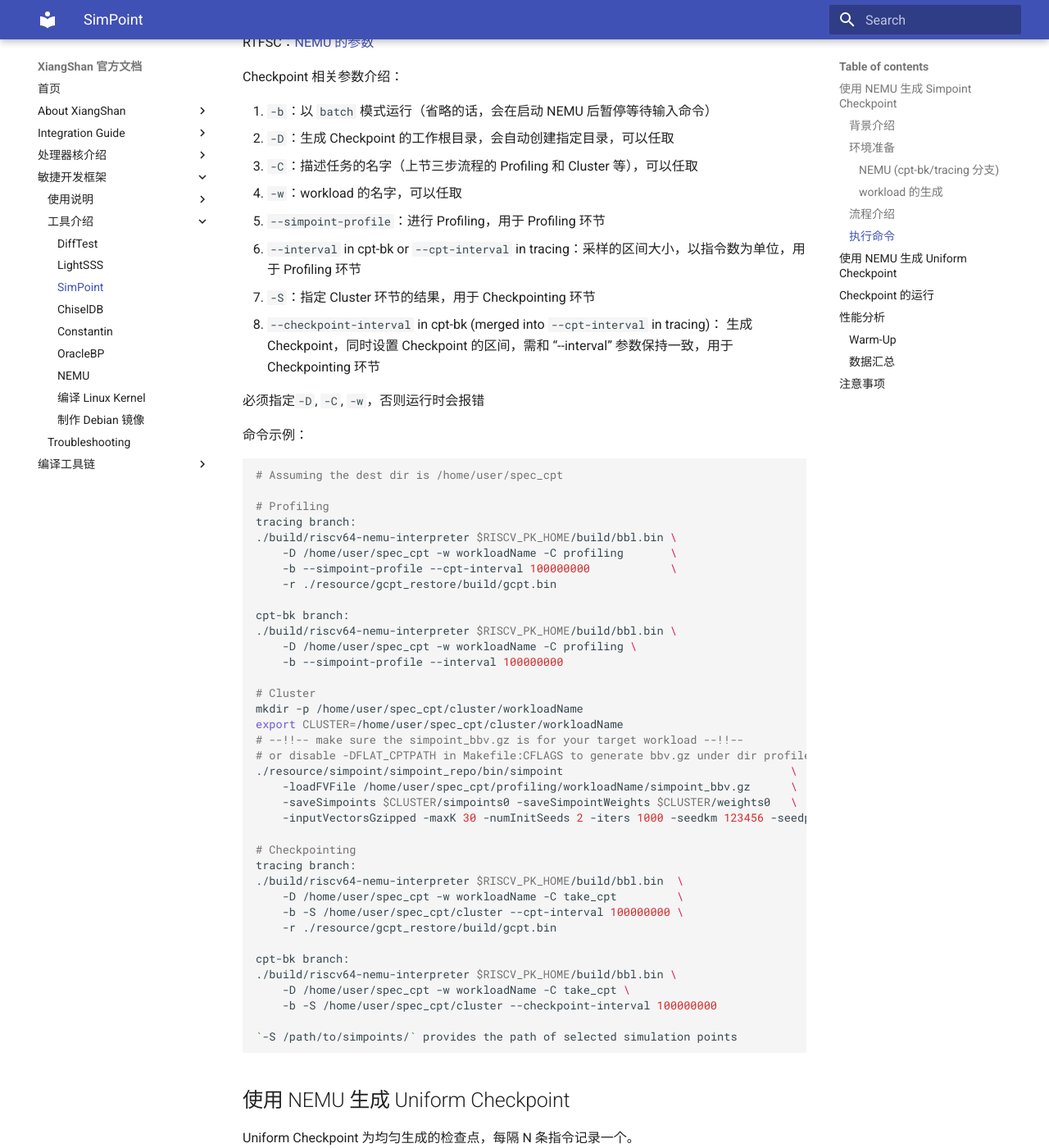
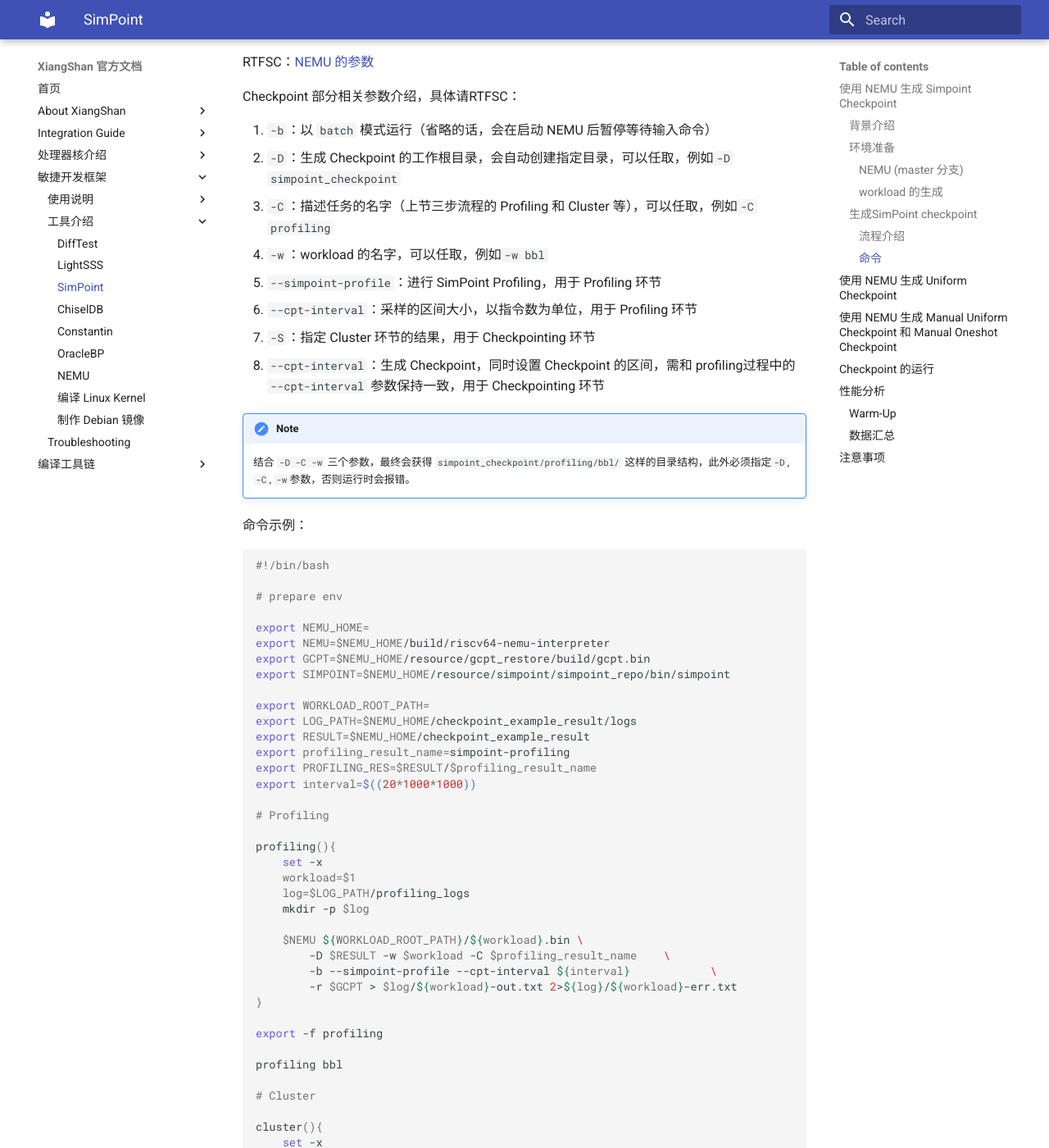
Before and after one commit to OpenXiangShan/XiangShan-doc, an MkDocs documentation site: the page built from docs/tools/simpoint.md, in a window 1280 px wide and 1400 px high, scrolled down 2272 px. Shown: the whole window at 82% size. Built offline with MkDocs 1.6.1 and Material for MkDocs 9.7.7, drawn with Linux system fonts in a browser that asks for light colours; some of the changed text lies outside the part shown.

Commit message:
Update simpoint.md
Signed-off-by: jiaxiaoyu <xyyy1420@gmail.com>

````diff
--- a/docs/tools/simpoint.md
+++ b/docs/tools/simpoint.md
@@ -3,11 +3,7 @@ Checkpoint 的生成和运行
 ## 使用 NEMU 生成 Simpoint Checkpoint
 
 !!! note
-    Checkpoint 相关的功能目前依赖于独立的 NEMU 分支，主线上的 NEMU 并不支持 Checkpoint 生成。
-    cpt-bk分支和tracing分支支持simpoint profiling和生成checkpoint。
-    其中cpt-bk分支是旧版的，可能缺乏最新的bug修复和feature，例如profiling速度会比tracing慢10倍以上。
-    对于cpt-bk分支的bug，我们不再进行修复。
-    此外，tracing分支的API和cpt-bk分支略有修改，主要修改了一些有歧义的参数名称，我们在文档中进行了更新。
+    Checkpoint 相关的功能目前使用 NEMU 的 master 分支。之前使用的 tracing 和 cpt-bk 分支虽然也支持simpoint profiling和checkpoint，但是我们不再进行维护、修复bug或提供任何支持。
 
 ### 背景介绍
 
@@ -17,34 +13,33 @@ Simpoint Checkpoint 会根据程序特性找到具有代表性的检查点。如
 - [Checkpoint + Sampling：10 小时内估算出 RISC-V CPU 的 SPEC 分数](https://www.bilibili.com/video/BV1eb4y167cE)
 - [关于SimPoint的一些笔记](https://zhuanlan.zhihu.com/p/380561873)
 
-需要注意的是SimPoint不是香山团队发明的，是UCSD发明的。
-我们只是提出了一套RISC-V的基础设施来使得checkpoint可以跨平台使用。
-因此关于SimPoint原理性的问题建议读论文，不建议发issue。
+需要注意的是 SimPoint 不是香山团队发明的，是 UCSD 发明的。
+我们只是提出了一套 RISC-V 的基础设施来使得 checkpoint 可以跨平台使用。
+因此关于 SimPoint 原理性的问题建议读论文，不建议发 issue。
 
 ### 环境准备
 
-关于 NEMU 的基本使用方式，可以参考 [NEMU 的使用指南](nemu.md)
+关于 NEMU 的基本使用方式，可以参考 [NEMU 的使用指南](https://github.com/OpenXiangShan/NEMU/tree/master/README.md)
 
-#### [NEMU (cpt-bk/tracing 分支)](https://github.com/OpenXiangShan/NEMU/tree/cpt-bk)
+#### [NEMU (master 分支)](https://github.com/OpenXiangShan/NEMU/tree/master)
 
-1. NEMU 拥有一个 submodule `NEMU/resource/simpoint` ，使用 `git submodule update --init` 下载同步，并编译（`analysiscode` 目录下执行 `make simpoint` ），得到可执行文件 `NEMU/resource/simpoint/bin/simpoint`
-2. 在 `NEMU/resource/gcpt_restore` 目录下执行 `make` 命令编译，得到`gcpt.bin`
-3. cpt-bk分支：在 `NEMU` 目录下执行 `make ISA=riscv64 XIANGSHAN=1` 生成 NEMU 的可执行文件。
-   tracing分支：在 `NEMU` 目录下执行 `make riscv64-xs-simpoint_defconfig; make menuconfig # --> Save; make -j` 生成 NEMU 的可执行文件。
-
-
+1. 使用 `git submodule update --init` 下载同步NEMU的submodule
+2. 在 `$NEMU_HOME/resource/simpoint/simpoint_repo` 目录下执行 `make`，得到可执行文件 `NEMU/resource/simpoint/simpoint_repo/bin/simpoint`
+2. 在 `$NEMU_HOME` 目录下使用 `make riscv64-xs_defconfig` 配置NEMU，然后使用 `make menuconfig` 按需调整配置选项，最后使用 `make -j` 生成NEMU的可执行文件
+3. 在 `$NEMU_HOME/resource/gcpt_restore` 目录下执行 `make` 命令编译，得到`gcpt.bin`
 
 #### workload 的生成
 
-因为checkpoint的原理，我们不支持在 M 态下生成checkpoint([Issue #54](https://github.com/OpenXiangShan/NEMU/issues/54))，
-因此 workload 需要运行在 S 态或 U 态下运行，比如 Linux 上运行 SPEC2006。构建的方法可以参考 [Linux Kernel for XiangShan in EMU](linux-kernel-for-xs.md) 。
+!!! note
+    因为 checkpoint 的原理，我们不建议在 M 态下生成 checkpoint ([Issue #54](https://github.com/OpenXiangShan/NEMU/issues/54))，如果您一定要在 M 态生成 checkpoint，我们不会提供任何支持。
+
+在 S 态或 U 态下运行 workload，比如 Linux 上运行 SPEC2006。构建的方法可以参考 [Linux Kernel for XiangShan in EMU](linux-kernel-for-xs.md) 。
 
 NEMU 生成 checkpoint 时，需要添加一段恢复程序 `gcpt.bin`，在 `(0x80000000, 0xa0000)`。因此在生成 workload 时，需要避开这一段空间，将起始地址设置在 `0x800a0000` 。如在 [riscv-pk/bbl/bbl.lds](https://github.com/OpenXiangShan/riscv-pk/blob/noop/bbl/bbl.lds#L15) 中，修改为 `. = MEM_START + 0xa0000` 。
 
 **NEMU 默认不会进入 checkpoint 模式**，需要使用 NEMU 自定义指令进行模式转换。
 
-RTFSC: [nemu_trap](https://github.com/OpenXiangShan/NEMU/blob/cpt-bk/src/isa/riscv64/exec/special.c#L25)
-
+RTFSC: [nemu_trap](https://github.com/OpenXiangShan/NEMU/blob/54894f558d61a5833260f1f158452d24ea6237c1/src/isa/riscv64/instr/special.h#L36)
 具体如下：
 
 1. NEMU 使用 nemu_trap 指令（0x6b），进行 `结束运行`，`关闭时钟中断`，`进入 Simpoint Profiling 模式` ，具体行为由 `a0` 寄存器内容决定。
@@ -74,8 +69,8 @@ int main(){
 ```
 
 
-
-### 流程介绍
+### 生成SimPoint checkpoint
+#### 流程介绍
 
 生成 Simpoint Checkpoint 分三步：
 
@@ -83,82 +78,218 @@ int main(){
 2. Cluster 聚类，得到权重最高的多个程序片段（节点）
 3. Checkpointing 生成，再执行一轮 workload，根据聚类的结果生成对应的 Checkpoint
 
-### 执行命令
+#### 命令
 
-RTFSC：[NEMU 的参数](https://github.com/OpenXiangShan/NEMU/blob/cpt-bk/src/monitor/monitor.c#L178)
+RTFSC：[NEMU 的参数](https://github.com/OpenXiangShan/NEMU/blob/54894f558d61a5833260f1f158452d24ea6237c1/src/monitor/monitor.c#L232)
 
-Checkpoint 相关参数介绍：
+Checkpoint 部分相关参数介绍，具体请RTFSC：
 
 1. `-b`：以 `batch` 模式运行（省略的话，会在启动 NEMU 后暂停等待输入命令）
-2. `-D`：生成 Checkpoint 的工作根目录，会自动创建指定目录，可以任取
-3. `-C`：描述任务的名字（上节三步流程的 Profiling 和 Cluster 等），可以任取
-4. `-w`：workload 的名字，可以任取
-5. `--simpoint-profile`：进行 Profiling，用于 Profiling 环节
-6. `--interval` in cpt-bk or `--cpt-interval` in tracing：采样的区间大小，以指令数为单位，用于 Profiling 环节
+2. `-D`：生成 Checkpoint 的工作根目录，会自动创建指定目录，可以任取，例如`-D simpoint_checkpoint`
+3. `-C`：描述任务的名字（上节三步流程的 Profiling 和 Cluster 等），可以任取，例如`-C profiling`
+4. `-w`：workload 的名字，可以任取，例如`-w bbl`
+5. `--simpoint-profile`：进行 SimPoint Profiling，用于 Profiling 环节
+6. `--cpt-interval`：采样的区间大小，以指令数为单位，用于 Profiling 环节
 7. `-S`：指定 Cluster 环节的结果，用于 Checkpointing 环节
-8. `--checkpoint-interval` in cpt-bk (merged into `--cpt-interval` in tracing)：
-生成 Checkpoint，同时设置 Checkpoint 的区间，需和 “--interval” 参数保持一致，用于 Checkpointing 环节
+8. `--cpt-interval`：生成 Checkpoint，同时设置 Checkpoint 的区间，需和 profiling过程中的 `--cpt-interval` 参数保持一致，用于 Checkpointing 环节
 
-必须指定`-D`, `-C`, `-w`，否则运行时会报错
+!!! note
+    结合 `-D -C -w` 三个参数，最终会获得 `simpoint_checkpoint/profiling/bbl/` 这样的目录结构，此外必须指定`-D`, `-C`, `-w`参数，否则运行时会报错。
 
 命令示例：
 
 ```shell
-# Assuming the dest dir is /home/user/spec_cpt
+#!/bin/bash
+
+# prepare env
+
+export NEMU_HOME=
+export NEMU=$NEMU_HOME/build/riscv64-nemu-interpreter
+export GCPT=$NEMU_HOME/resource/gcpt_restore/build/gcpt.bin
+export SIMPOINT=$NEMU_HOME/resource/simpoint/simpoint_repo/bin/simpoint
+
+export WORKLOAD_ROOT_PATH=
+export LOG_PATH=$NEMU_HOME/checkpoint_example_result/logs
+export RESULT=$NEMU_HOME/checkpoint_example_result
+export profiling_result_name=simpoint-profiling
+export PROFILING_RES=$RESULT/$profiling_result_name
+export interval=$((20*1000*1000))
 
 # Profiling
-tracing branch:
-./build/riscv64-nemu-interpreter $RISCV_PK_HOME/build/bbl.bin \
-    -D /home/user/spec_cpt -w workloadName -C profiling       \
-    -b --simpoint-profile --cpt-interval 100000000            \
-    -r ./resource/gcpt_restore/build/gcpt.bin
 
-cpt-bk branch:
-./build/riscv64-nemu-interpreter $RISCV_PK_HOME/build/bbl.bin \
-	-D /home/user/spec_cpt -w workloadName -C profiling \
-	-b --simpoint-profile --interval 100000000
+profiling(){
+    set -x
+    workload=$1
+    log=$LOG_PATH/profiling_logs
+    mkdir -p $log
+
+    $NEMU ${WORKLOAD_ROOT_PATH}/${workload}.bin \
+        -D $RESULT -w $workload -C $profiling_result_name    \
+        -b --simpoint-profile --cpt-interval ${interval}            \
+        -r $GCPT > $log/${workload}-out.txt 2>${log}/${workload}-err.txt
+}
+
+export -f profiling
+
+profiling bbl
 
 # Cluster
-mkdir -p /home/user/spec_cpt/cluster/workloadName
-export CLUSTER=/home/user/spec_cpt/cluster/workloadName
-# --!!-- make sure the simpoint_bbv.gz is for your target workload --!!--
-# or disable -DFLAT_CPTPATH in Makefile:CFLAGS to generate bbv.gz under dir profile/workloadName
-./resource/simpoint/simpoint_repo/bin/simpoint                                  \
-    -loadFVFile /home/user/spec_cpt/profiling/workloadName/simpoint_bbv.gz      \
-    -saveSimpoints $CLUSTER/simpoints0 -saveSimpointWeights $CLUSTER/weights0   \
-    -inputVectorsGzipped -maxK 30 -numInitSeeds 2 -iters 1000 -seedkm 123456 -seedproj 654321
+
+cluster(){
+    set -x
+    workload=$1
+
+    export CLUSTER=$RESULT/cluster/${workload}
+    mkdir -p $CLUSTER
+
+    random1=`head -20 /dev/urandom | cksum | cut -c 1-6`
+    random2=`head -20 /dev/urandom | cksum | cut -c 1-6`
+
+    log=$LOG_PATH/cluster_logs/cluster
+    mkdir -p $log
+
+    $SIMPOINT \
+        -loadFVFile $PROFILING_RES/${workload}/simpoint_bbv.gz \
+        -saveSimpoints $CLUSTER/simpoints0 -saveSimpointWeights $CLUSTER/weights0 \
+        -inputVectorsGzipped -maxK 30 -numInitSeeds 2 -iters 1000 -seedkm ${random1} -seedproj ${random2} \
+        > $log/${workload}-out.txt 2> $log/${workload}-err.txt
+}
+
+export -f cluster
+
+cluster bbl
 
 # Checkpointing
-tracing branch:
-./build/riscv64-nemu-interpreter $RISCV_PK_HOME/build/bbl.bin  \
-    -D /home/user/spec_cpt -w workloadName -C take_cpt         \
-    -b -S /home/user/spec_cpt/cluster --cpt-interval 100000000 \
-    -r ./resource/gcpt_restore/build/gcpt.bin
 
-cpt-bk branch:
-./build/riscv64-nemu-interpreter $RISCV_PK_HOME/build/bbl.bin \
-	-D /home/user/spec_cpt -w workloadName -C take_cpt \
-	-b -S /home/user/spec_cpt/cluster --checkpoint-interval 100000000
+checkpoint(){
+    set -x
+    workload=$1
 
-`-S /path/to/simpoints/` provides the path of selected simulation points
+    export CLUSTER=$RESULT/cluster
+    log=$LOG_PATH/checkpoint_logs
+    mkdir -p $log
+    $NEMU ${WORKLOAD_ROOT_PATH}/${workload}.bin  \
+         -D $RESULT -w ${workload} -C spec-cpt   \
+         -b -S $CLUSTER --cpt-interval $interval \
+         -r $GCPT > $log/${workload}-out.txt 2>$log/${workload}-err.txt
+}
+
+export -f checkpoint
+
+checkpoint bbl
 
 ```
 
 ## 使用 NEMU 生成 Uniform Checkpoint
 
-Uniform Checkpoint 为均匀生成的检查点，每隔 N 条指令记录一个。
+Uniform Checkpoint 为均匀生成的检查点，每隔 interval 条指令记录一个。
 
-[NEMU (Master 分支)]([OpenXiangShan/NEMU (github.com)](https://github.com/OpenXiangShan/NEMU)) 支持 Uniform Checkpoint 的生成。在仓库的 [README](https://github.com/OpenXiangShan/NEMU#prepare-workloads:~:text=2%2Diteration.bin-,Prepare%20workloads,-Link%20your%20bbl) 中介绍了使用方法。
+[NEMU (Master 分支)](https://github.com/OpenXiangShan/NEMU) 支持 Uniform Checkpoint 的生成。
 
+命令示例：
+
+```
+#!/bin/bash
+
+# prepare env
+
+export NEMU_HOME=
+export NEMU=$NEMU_HOME/build/riscv64-nemu-interpreter
+export GCPT=$NEMU_HOME/resource/gcpt_restore/build/gcpt.bin
+export SIMPOINT=$NEMU_HOME/resource/simpoint/simpoint_repo/bin/simpoint
+
+export WORKLOAD_ROOT_PATH=
+export LOG_PATH=$NEMU_HOME/checkpoint_example_result/logs
+export RESULT=$NEMU_HOME/checkpoint_example_result
+export profiling_result_name=simpoint-profiling
+export PROFILING_RES=$RESULT/$profiling_result_name
+export interval=$((20*1000*1000))
+
+uniform_cpt(){
+    set -x
+    workload=$1
+    log=$LOG_PATH/uniform
+    mkdir -p $log
+    name="uniform"
+
+    $NEMU ${WORKLOAD_ROOT_PATH}/${workload}.bin                   \
+        -D $RESULT -w $workload -C $name                          \
+        -b -u --cpt-interval ${interval} --dont-skip-boot         \
+        -r $GCPT > $log/${workload}-out.txt 2>${log}/${workload}-err.txt
+}
+
+export -f uniform_cpt
+
+uniform_cpt bbl
+
+```
+
+## 使用 NEMU 生成 Manual Uniform Checkpoint 和 Manual Oneshot Checkpoint
+
+Manual oneshot checkpoint 在用户按下 ctrl-c 后马上生成一个 checkpoint，Manual uniform checkpoint 在用户按下 ctrl-c 后生成均匀的间隔为 interval 的 checkpoint。但是要注意的是，这两种方法不能在脚本中运行，并且生成 checkpoint 之后只能通过 kill 进程的方式来结束 NEMU 的运行。
+
+[NEMU (Master 分支)](https://github.com/OpenXiangShan/NEMU) 支持 Manual oneshot checkpoint 和 Manual uniform checkpoint 生成。
+
+```
+#!/bin/bash
+
+# prepare env
+
+export NEMU_HOME=
+export NEMU=$NEMU_HOME/build/riscv64-nemu-interpreter
+export GCPT=$NEMU_HOME/resource/gcpt_restore/build/gcpt.bin
+export SIMPOINT=$NEMU_HOME/resource/simpoint/simpoint_repo/bin/simpoint
+
+export WORKLOAD_ROOT_PATH=
+export LOG_PATH=$NEMU_HOME/checkpoint_example_result/logs
+export RESULT=$NEMU_HOME/checkpoint_example_result
+export profiling_result_name=simpoint-profiling
+export PROFILING_RES=$RESULT/$profiling_result_name
+export interval=$((20*1000*1000))
+
+# Manual oneshot checkpoint
+manual_oneshot_cpt(){
+    set -x
+    workload=$1
+    log=$LOG_PATH/manual_oneshot/${workload}
+    mkdir -p $log
+
+    name="manual_oneshot"
+
+    $NEMU ${WORKLOAD_ROOT_PATH}/${workload}-bbl-linux-spec.bin \
+        -D $RESULT -w $workload -C $name      \
+        -b --cpt-interval ${interval}            \
+        --manual-oneshot-cpt \
+        -r $GCPT > $log/${workload}-out.txt 2>${log}/${workload}-err.txt
+
+}
+
+# Manual uniform checkpoint
+manual_uniform_cpt(){
+    set -x
+    workload=$1
+    log=$LOG_PATH/manual_uniform
+    mkdir -p $log
+    name="manual_uniform"
+
+    $NEMU ${WORKLOAD_ROOT_PATH}/${workload}-bbl-linux-spec.bin \
+        -D $RESULT -w $workload -C $name      \
+        -b --cpt-interval ${interval}            \
+        --manual-uniform-cpt \
+        -r $GCPT > $log/${workload}-out.txt 2>${log}/${workload}-err.txt
+
+}
+
+```
 
 ## Checkpoint 的运行
 
 - NEMU 运行检查点：
 
     ```shell
-    ./build/riscv64-nemu-interpreter -b\
-      --restore \
-      $TARGET_CPT_GZ
+    ./build/riscv64-nemu-interpreter -b \
+      --restore $TARGET_CPT_GZ          \
+      -r ./resource/gcpt_resource/build/gcpt.bin
     ```
 
   - 如果在打印寄存器前报错`CONFIG_MEM_COMPRESS is disabled, turn it on in menuconfig!`
@@ -168,7 +299,7 @@ Uniform Checkpoint 为均匀生成的检查点，每隔 N 条指令记录一个
 
 - 香山仿真运行检查点：
 
-  - Checkpoint 生成的 gz 文件可以当成正常的 workload 使用，可参考[香山仿真流程](./xsenv.md#生成香山核的仿真程序)
+  - Checkpoint 生成的 gz/zstd 文件可以通过 gcpt_restore 恢复到内存中运行，可参考[香山仿真流程](./xsenv.md#生成香山核的仿真程序)
 
     ```shell
     ./build/emu -i $TARGET_CPT_GZ
@@ -195,4 +326,6 @@ NEMU 执行 workload 的结尾，会打印出执行的指令数。
 1. workload 本身是正确的
 2. NEMU 可以正常执行 workload
 
-PS：如果您对 Checkpoint 生成流程有疑问，欢迎在 [issue]([Issues · OpenXiangShan/NEMU (github.com)](https://github.com/OpenXiangShan/NEMU/issues)) 进行讨论。
+PS：如果您对 Checkpoint 生成流程有疑问，欢迎在 [Issues · OpenXiangShan/XiangShan-doc (github.com)](https://github.com/OpenXiangShan/XiangShan-doc/issues) 进行讨论。
+
+本文档所给出的示例脚本可能并不会随NEMU主线的更新而更新，因此如果出现任何问题，请查看 [NEMU中的example](https://github.com/OpenXiangShan/tree/master/scripts/checkpoint_example) ，如果 [NEMU中的example](https://github.com/OpenXiangShan/tree/master/scripts/checkpoint_example) 出现任何问题，欢迎在 [Issues · OpenXiangShan/NEMU (github.com)](https://github.com/OpenXiangShan/NEMU/issues) 进行讨论。
````
